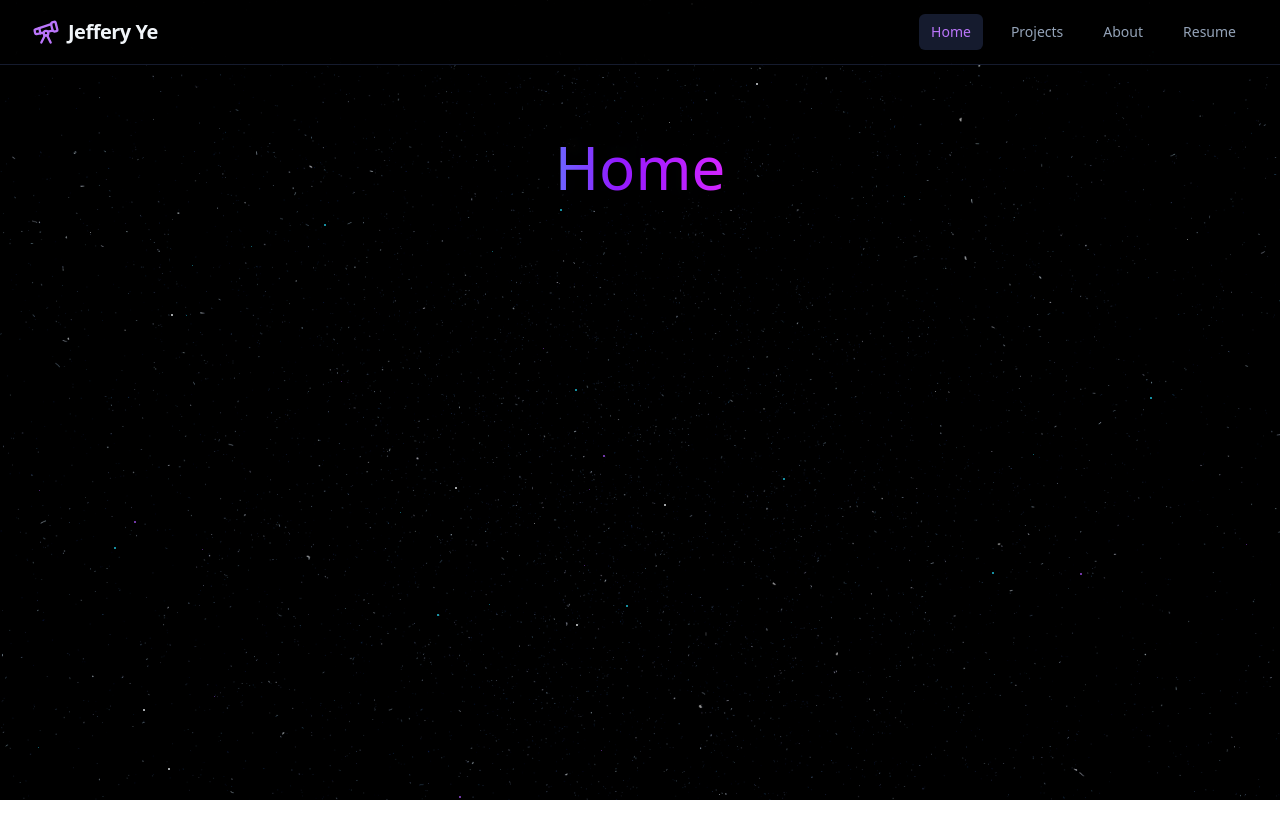
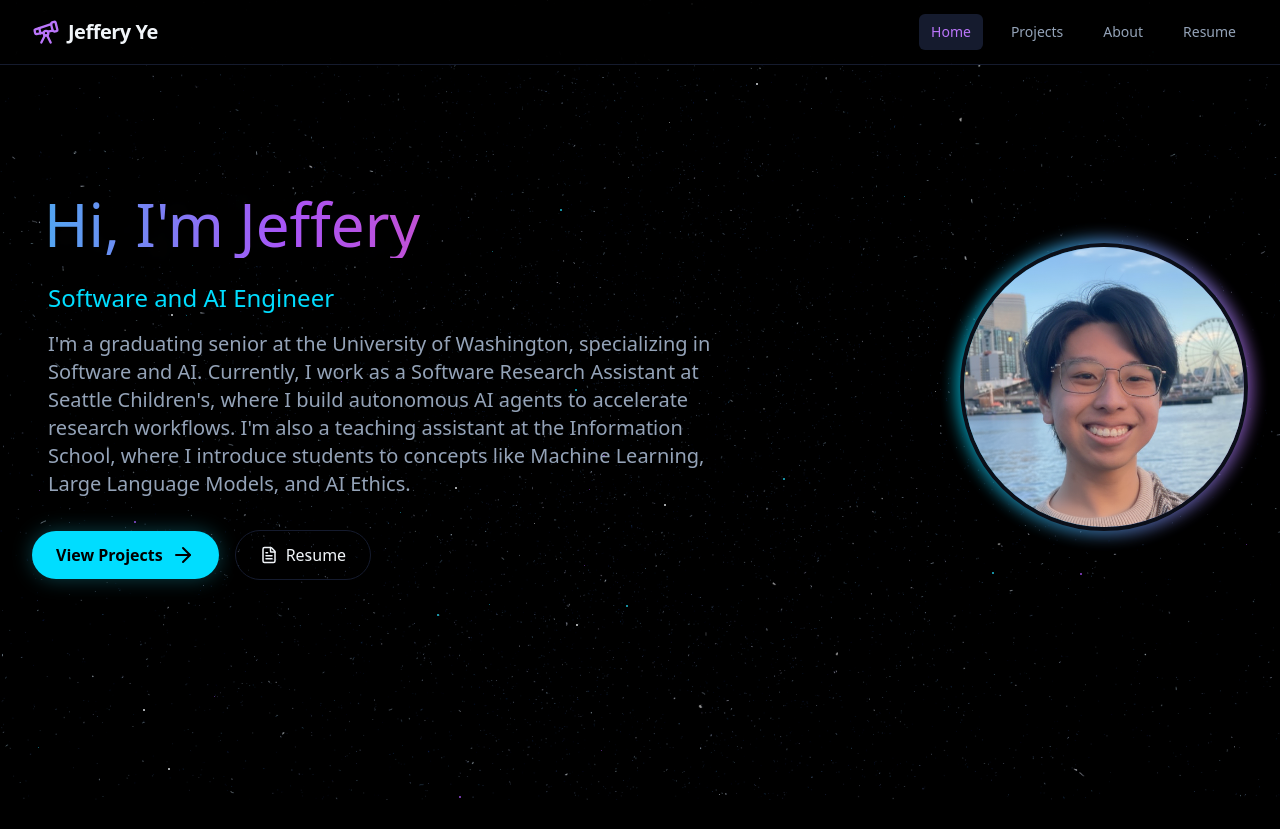
Before and after one commit to jeffery-ye/personal-website, a React app in the folder frontend/: page / in a window 1280 px wide. Before the commit the page ends 800 px from the top, so only its background shows below. Built offline with nearby package versions, Linux system fonts and the light colour scheme; the HTML template or start-up script is replaced by a standard one.

Commit message:
added content to the home page

```diff
--- a/frontend/src/data/content.js
+++ b/frontend/src/data/content.js
@@ -1,6 +1,26 @@
 import { Code2, FlaskConical, Folder, Pill, CreditCard, Calendar1, Cookie } from 'lucide-react';
 
-export const projects = [
+export const content = {
+  // HOME PAGE CONTENT
+  hero: {
+    title: "Hi, I'm Jeffery",
+    subtitle: "Software and AI Engineer",
+    tagline: "tagline",
+    cta: "View Projects"
+  },
+
+  // ABOUT PAGE CONTENT
+  about: {
+    intro: "I'm a graduating senior at the University of Washington, specializing in Software and AI. Currently, I work as a Software Research Assistant at Seattle Children's, where I build autonomous AI agents to accelerate research workflows. I'm also a teaching assistant at the Information School, where I introduce students to concepts like Machine Learning, Large Language Models, and AI Ethics.",
+
+    bio: [
+      "bio1",
+      "bio2",
+      "bio3"
+    ]
+  },
+
+  projects: [
     {
       id: 1,
       title: "AI Protein Purification Agent",
@@ -44,9 +64,10 @@ export const projects = [
     {
       id: 6,
       title: "Crumbdrop",
-    description: "An anti—food waste website built with ExpressJS, allowing users to post food that they are giving away.",
+      description: "An anti-food waste website built with ExpressJS, allowing users to post food that they are giving away.",
       tags: ["Web Dev", "ExpressJS", "Group Project"],
       link: "https://github.com/jasmina-dev/crumbdrop",
       icon: Cookie
-  },
-];
+    }
+  ]
+};
--- a/frontend/src/pages/About.jsx
+++ b/frontend/src/pages/About.jsx
@@ -1,8 +1,9 @@
-import GradientText from '../components/GradientText'
-
-const Home = () => {
+import headshot from '../assets/headshot.png';
+import { content } from '../data/content';
+import GradientText from '../components/GradientText';
+const About = () => {
   return (
-    <div className="text-white pt-10">
+    <div className="pt-10 pb-20 space-y-16">
       <GradientText
         colors={["#26efff","#921aff","#fa2bff"]}
         animationSpeed={3}
@@ -12,7 +13,18 @@ const Home = () => {
         >
         About Me
         </GradientText>
+
+      <div className="space-y-8 text-lg text-star-400 leading-loose">
+        {content.about.bio.map((paragraph, index) => (
+          <p key={index} className="drop-shadow-lg">
+            {paragraph}
+          </p>
+        ))}
+      </div>
+
+      {/* Optional: Add a "Fun Facts" or "Hobbies" section here later */}
+
     </div>
   );
 };
-export default Home;
+export default About;
--- a/frontend/src/pages/Home.jsx
+++ b/frontend/src/pages/Home.jsx
@@ -1,17 +1,76 @@
-import GradientText from '../components/GradientText'
+import { Link } from 'react-router-dom';
+import { ArrowRight, FileText } from 'lucide-react';
+import headshot from '../assets/headshot.png';
+import { content } from '../data/content';
+import GradientText from '../components/GradientText';
 
 const Home = () => {
   return (
-    <div className="text-white pt-10">
-        <GradientText
-            colors={["#26efff","#921aff","#fa2bff"]}
-            animationSpeed={3}
-            showBorder={false}
-            yoyo={false}
-            className="text-4xl md:text-6xl font-bold"
+    <div className="pt-10 pb-40 flex flex-col justify-center min-h-[calc(100vh-100px)]">
+
+      {/* SECTION 1: The Hook (Elevator Pitch + Headshot) */}
+      <div className="flex flex-col-reverse md:flex-row items-center gap-12 md:gap-20">
+
+        {/* Left: The Pitch */}
+        <div className="flex-1 space-y-8 text-center md:text-left">
+          <div className="space-y-4">
+
+            <GradientText
+              colors={["#22D3EE", "#A855F7", "#EC4899"]}
+              animationSpeed={3}
+              showBorder={false}
+              className="text-4xl md:text-6xl font-bold leading-tight pb-2 md:mx-0 md:ml-3"
             >
-            Home
+              Hi, I'm Jeffery
             </GradientText>
+
+            <h2 className="text-xl md:text-2xl text-nebula-cyan font-medium drop-shadow-lg md:ml-4">
+              {content.hero.subtitle}
+            </h2>
+
+            <p className="text-lg md:text-xl text-star-400 leading-relaxed max-w-2xl mx-auto md:mx-0 drop-shadow-lg md:ml-4">
+              {content.about.intro}
+            </p>
+          </div>
+
+          <div className="flex flex-wrap items-center justify-center md:justify-start gap-4">
+            <Link
+              to="/projects"
+              className="group inline-flex items-center gap-2 px-6 py-3 bg-nebula-cyan text-space-950 font-bold rounded-full hover:bg-white transition-all duration-300 transform hover:scale-105 shadow-[0_0_20px_rgba(34,211,238,0.3)]"
+            >
+              View Projects
+              <ArrowRight className="group-hover:translate-x-1 transition-transform" />
+            </Link>
+
+            <Link
+              to="/resume"
+              className="inline-flex items-center gap-2 px-6 py-3 border border-space-800 text-star-100 font-medium rounded-full hover:border-nebula-purple hover:text-nebula-purple transition-colors duration-300 drop-shadow-lg"
+            >
+              <FileText size={18} />
+              Resume
+            </Link>
+          </div>
+        </div>
+
+        {/* Right: The Headshot */}
+        <div className="relative group shrink-0">
+          {/* Glowing Ring Effect */}
+          <div className="absolute -inset-1 bg-gradient-to-r from-nebula-cyan to-nebula-purple rounded-full opacity-75 blur group-hover:opacity-100 transition duration-1000"></div>
+
+          <div className="relative w-48 h-48 md:w-72 md:h-72 rounded-full overflow-hidden border-4 border-space-900 shadow-2xl">
+            <img
+              src={headshot}
+              alt="Jeffery Ye"
+              className="w-full h-full object-cover"
+              onError={(e) => {e.target.style.display='none'; e.target.nextSibling.style.display='flex'}}
+            />
+            <div className="hidden w-full h-full bg-space-800 items-center justify-center text-star-400">
+              No Image
+            </div>
+          </div>
+        </div>
+      </div>
+
     </div>
   );
 };
--- a/frontend/src/pages/Projects.jsx
+++ b/frontend/src/pages/Projects.jsx
@@ -1,5 +1,5 @@
 import ProjectCard from '../components/ProjectCard';
-import { projects } from '../data/content';
+import { content } from '../data/content';
 import GradientText from '../components/GradientText'
 
 const Projects = () => {
@@ -21,7 +21,7 @@ const Projects = () => {
       </div>
 
       <div className="grid grid-cols-1 md:grid-cols-2 lg:grid-cols-3 gap-6">
-        {projects.map((project) => (
+        {content.projects.map((project) => (
           <ProjectCard key={project.id} project={project} />
         ))}
       </div>
```
Also changed, not shown: frontend/src/assets/headshot.png (added). Lines whose indentation alone changed are shown as unchanged.
